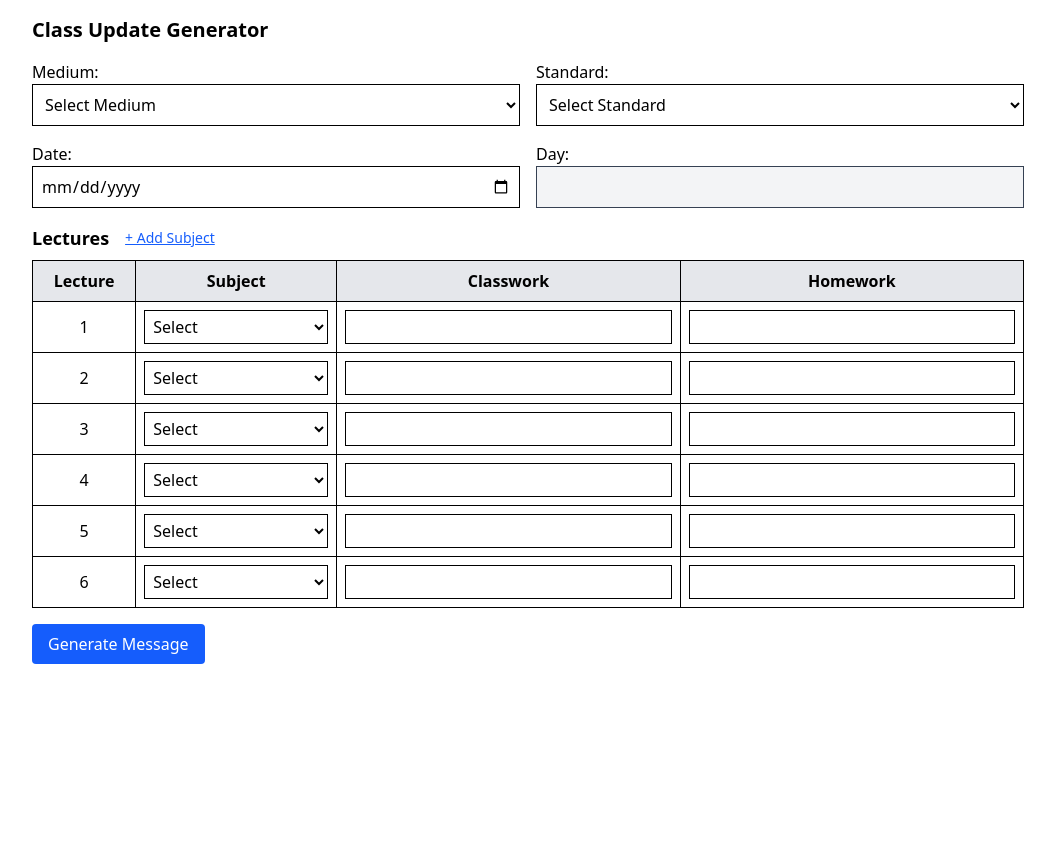
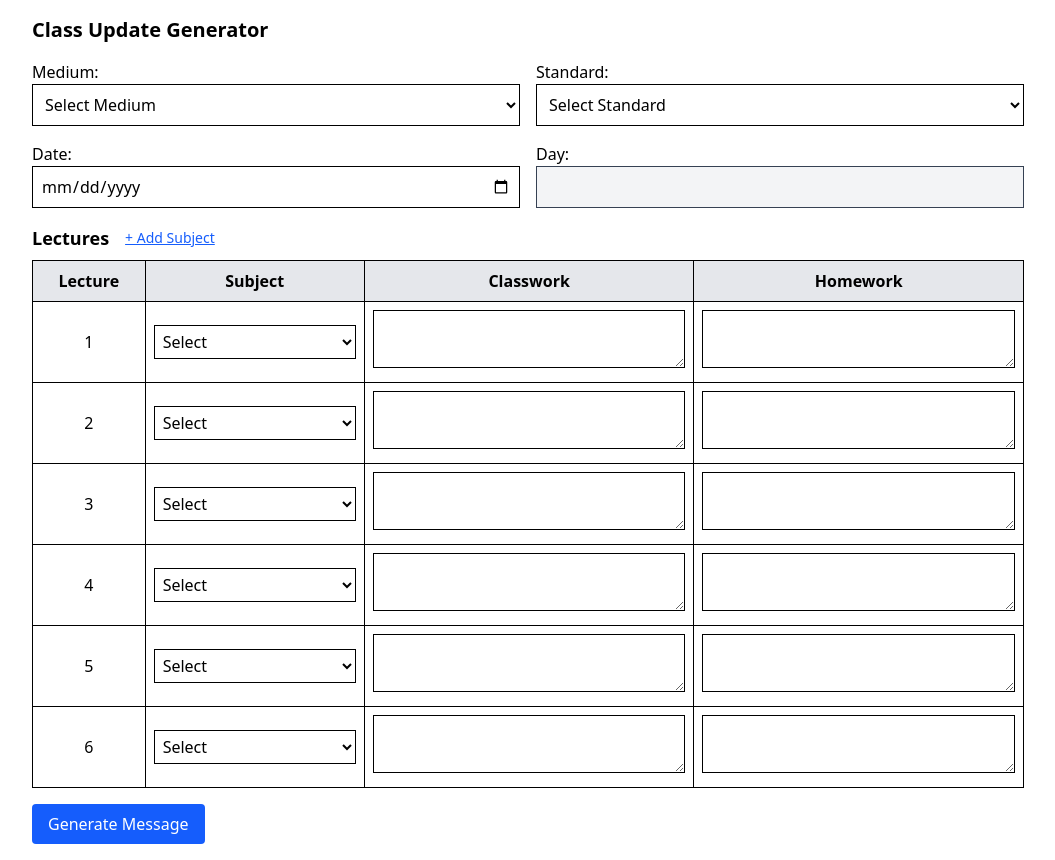
Before and after one commit to dev-mehulgondaliya/classupdate, a Next.js app: page / in a window 1280 px wide. Shown: the whole page, without its empty margins (112-1167 px from the left). Before the commit the page ends 800 px from the top, so only its background shows below. Built offline with nearby package versions, Linux system fonts and the light colour scheme.

Commit message:
second commit

```diff
--- a/components/ClassRoutineForm.jsx
+++ b/components/ClassRoutineForm.jsx
@@ -141,7 +141,8 @@ export default function ClassRoutineForm() {
         </div>
       )}
 
-      <table className="w-full border mb-4">
+<div className="overflow-x-auto">
+<table className="w-full border mb-4 min-w-[600px]">
         <thead>
           <tr className="bg-gray-200">
             <th className="p-2 border">Lecture</th>
@@ -167,17 +168,17 @@ export default function ClassRoutineForm() {
                 </select>
               </td>
               <td className="border p-2">
-                <input
-                  type="text"
-                  className="w-full border p-1"
+                  <textarea
+                    rows={2}
+                    className="w-full border p-1 resize-y"
                     value={lec.classwork}
                     onChange={(e) => handleLectureChange(index, 'classwork', e.target.value)}
                   />
                 </td>
                 <td className="border p-2">
-                <input
-                  type="text"
-                  className="w-full border p-1"
+                  <textarea
+                    rows={2}
+                    className="w-full border p-1 resize-y"
                     value={lec.homework}
                     onChange={(e) => handleLectureChange(index, 'homework', e.target.value)}
                   />
@@ -186,7 +187,7 @@ export default function ClassRoutineForm() {
           ))}
         </tbody>
       </table>
-
+</div>
       <button
         onClick={generateMessage}
         className="bg-blue-600 text-white px-4 py-2 rounded hover:bg-blue-700"
```
Lines whose indentation alone changed are shown as unchanged.
